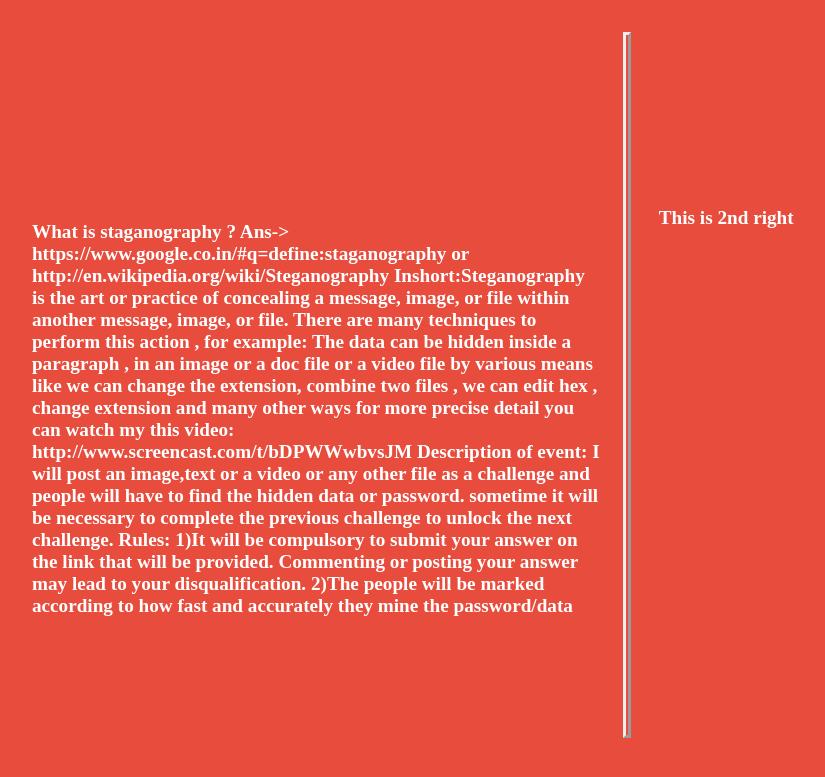
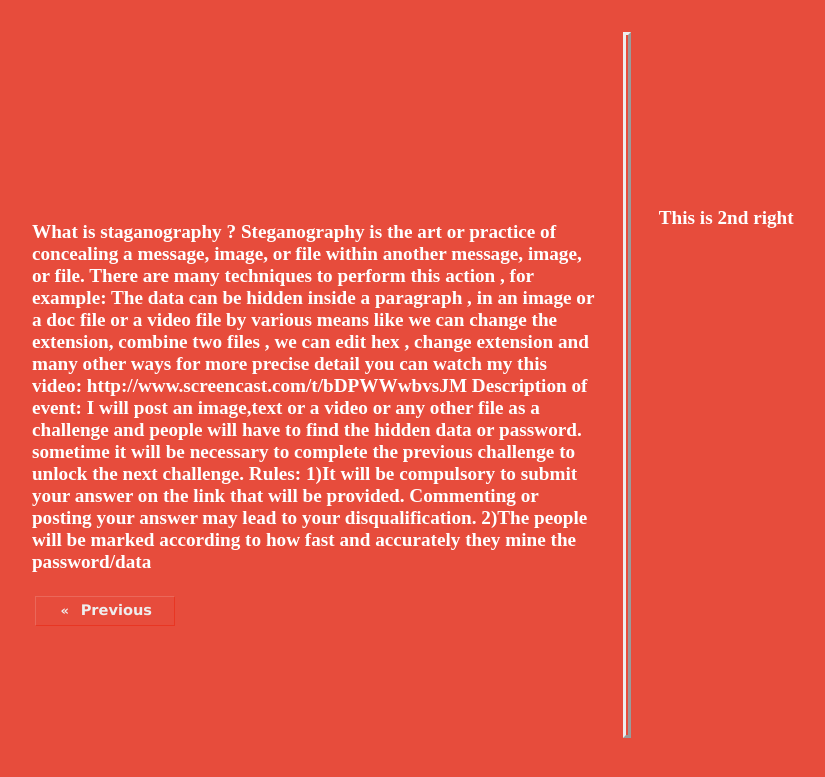
Before and after one commit to adishr09/Fervour_2014, a PHP site: page /Online/Events/steganography.php in a window 1280 px wide. Shown: the top 777 px of the page, without its empty margins (62-887 px from the left). Run offline with PHP 8.4, Linux system fonts and the light colour scheme.

Commit message:
some major changeas

```diff
--- a/Offline/offline.html
+++ b/Offline/offline.html
@@ -11,6 +11,11 @@
 		<link rel="stylesheet" type="text/css" href="css/component.css" />
 		<script src="js/modernizr.custom.js"></script>
 	</head>
+	<audio autoplay loop>
+		<source src="mp3_3.mp3" type="audio/mpeg">
+		Your browser does not support the audio tag.
+	</audio>
+
 	<body>
 		<div class="container">
 			<!-- Top Navigation -->
--- a/Online/Events/css/body.css
+++ b/Online/Events/css/body.css
@@ -57,3 +57,44 @@ padding:0 3% 0 3%;
 background:#535353;
 position:inherit;
 }
+
+/*Button Style*/
+.button {
+    float:left;
+    height:auto;
+    font:76%/150% "Lucida Grande", Geneva,
+    Verdana, Arial, Helvetica, sans-serif;
+    width:10em;
+    text-align:center;
+    white-space:nowrap;
+}
+/*Button Arrow Styles*/
+.arrows {
+    font-size:90%;
+    margin:0.2em;
+}
+/*Button link styles*/
+.button a:link, .button a:visited {
+    color: #eee;
+    background-color:#e74c3c;
+    font-size:1em;
+    font-weight:bolder;
+    text-decoration: none;
+    border-bottom:0.1em solid #E83623;
+    border-right:0.1em solid #E83623;
+    border-top:0.1em solid #EA685A;
+    border-left:0.1em solid #EA685A;
+    margin: 0.2em;
+    padding:0.2em;
+    display:block;
+}
+.button a:hover {
+    background-color:#E83623;
+    color:#999;
+    border-top:0.1em solid #EA2A14;
+    border-left:0.1em solid #EA2A14;
+    border-bottom:0.1em solid #EA685A;
+    border-right:0.1em solid #EA685A;
+    padding:0.2em;
+    margin: 0.2em;
+}
--- a/Online/Events/steganography.php
+++ b/Online/Events/steganography.php
@@ -10,11 +10,7 @@
 	<div id="container">
 		<div id="left">
 			<p>What is staganography ?
-			Ans->
-			https://www.google.co.in/#q=define:staganography
-			or
-			http://en.wikipedia.org/wiki/Steganography
-			Inshort:Steganography is the art or practice of concealing a message, image, or file within another message, image, or file.
+			Steganography is the art or practice of concealing a message, image, or file within another message, image, or file.
 			There are many techniques to perform this action , for example: The data can be hidden inside a paragraph , in an image or a doc file or a video file by various means
 			like we can change the extension, combine two files , we can edit hex , change extension and many other ways
 			for more precise detail you can watch my this video: http://www.screencast.com/t/bDPWWwbvsJM
@@ -25,6 +21,14 @@
 			Commenting or posting your answer may lead to your disqualification.
 			2)The people will be marked according to how fast and accurately they mine the password/data
 			</p>
+		<span class="button">
+				<a title="Example Button" href="../online.html">
+					<span class="arrows">
+						&#171;&nbsp;
+					</span>
+						Previous
+				</a>
+			</span>
 		</div>
 		<div id="border">
 		</div>
--- a/Online/online.html
+++ b/Online/online.html
@@ -14,7 +14,11 @@
   		<script src="http://html5shiv.googlecode.com/svn/trunk/html5.js"></script>
 		<![endif]-->
 	</head>
-	<body>
+	<audio autoplay loop>
+		<source src="mp3_4.mp3" type="audio/mpeg">
+		Your browser does not support the audio tag.
+	</audio>
+		<body>
 		<div class="container">
 			<!-- Top Navigation -->
 			<header class="codrops-header">
```
Also changed, not shown: Online/Events/bulls_and_bears.php (+8 -0 lines), Online/Events/dig_out.php (+8 -0 lines), Online/Events/instaedit.php (+8 -0 lines), Online/Events/maths_mayhem.php (+9 -0 lines), Online/Events/we_blog.php (+8 -0 lines), Online/Events/web_design.php (+8 -0 lines), Online/Events/what_does_the_fox_says.php (+8 -0 lines), 2 other files.
